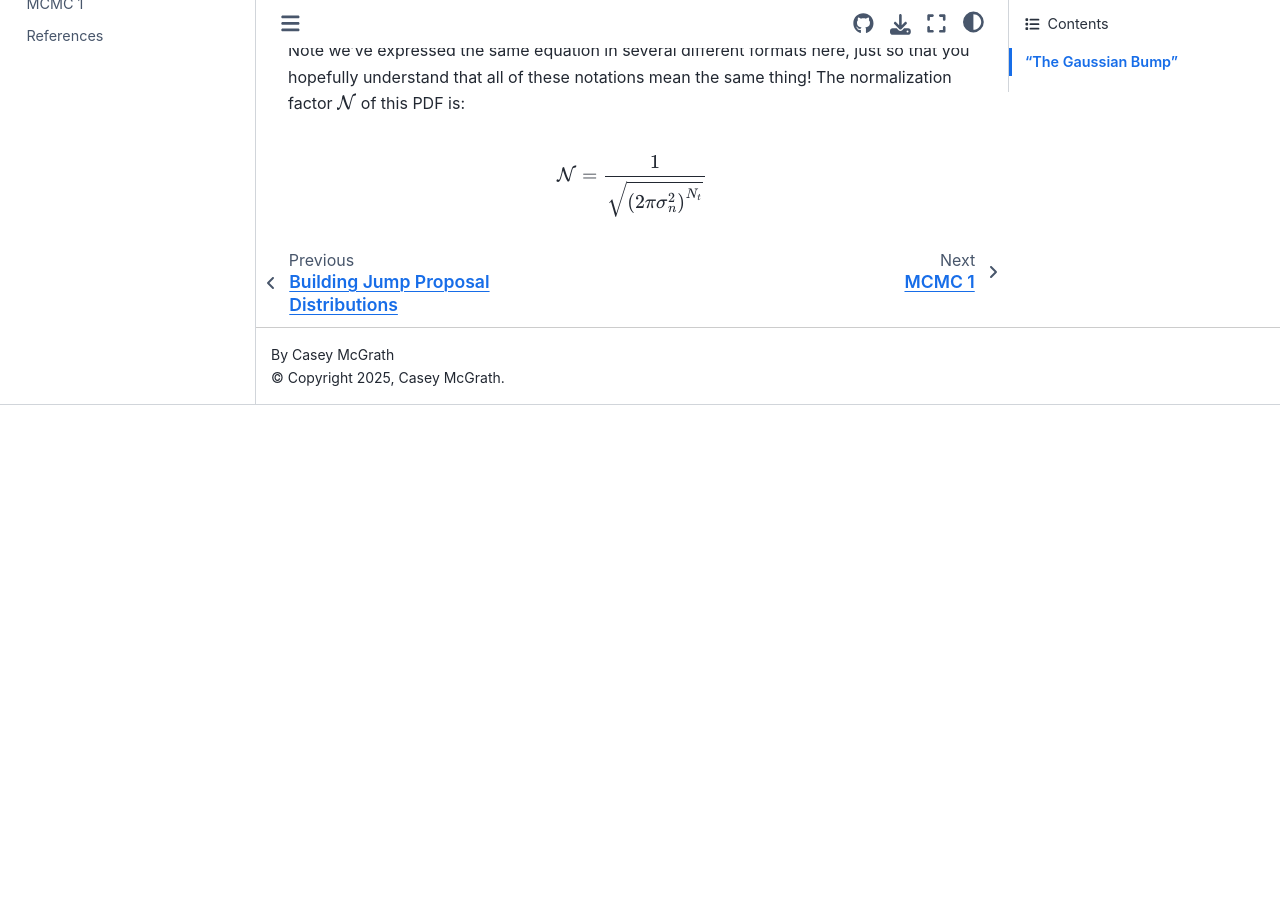
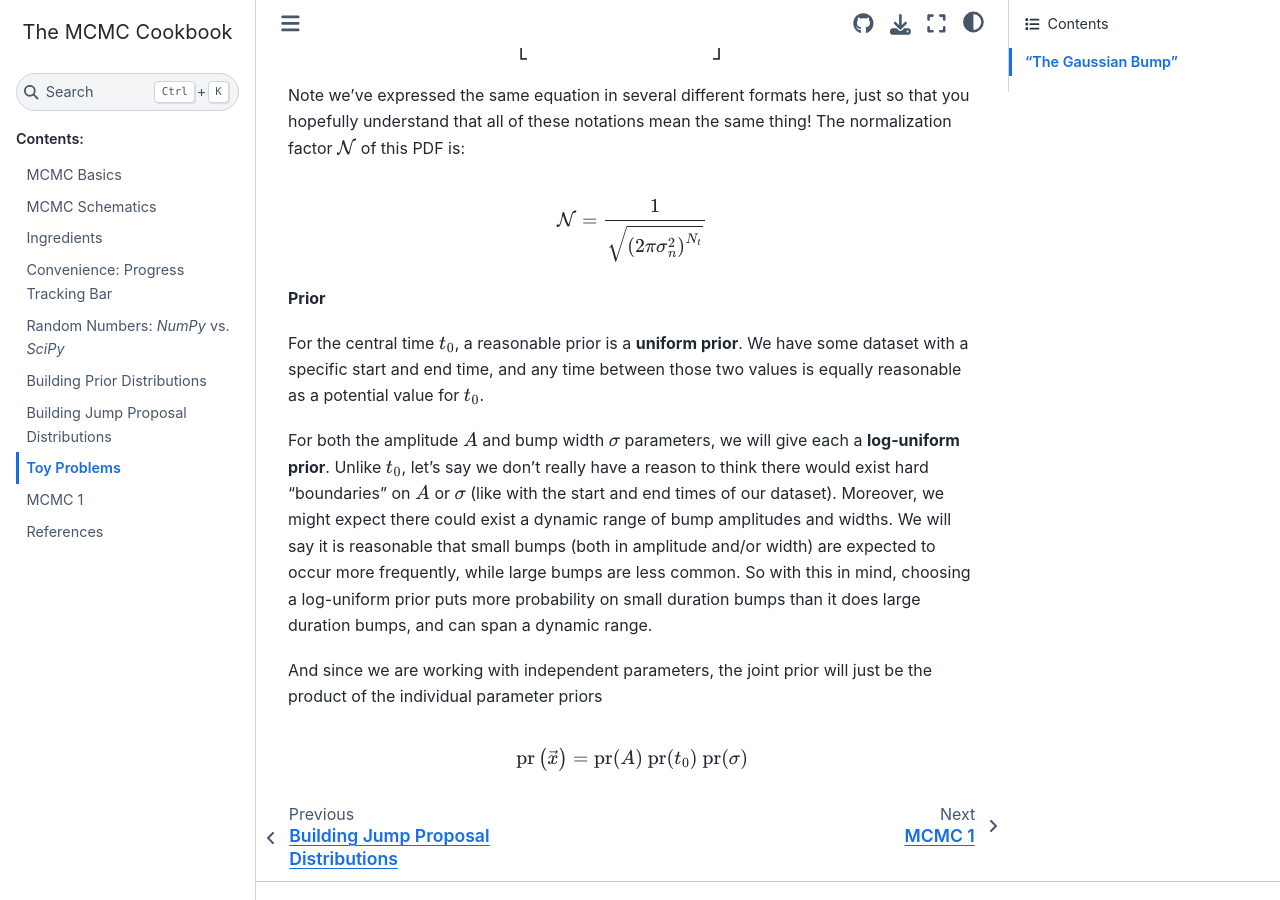
Before and after one commit to CaseyMcGrath/The-MCMC-Cookbook, a Sphinx documentation site: the page built from docs/source/sections/toy_problems.md, in a window 1280 px wide and 900 px high, scrolled down 1557 px. Built offline with Sphinx 7.4.7 and the Sphinx Book theme 1.1.4, drawn with Linux system fonts in a browser that asks for light colours; before the commit the page ends 1962 px from its top, so only the background shows below that; some of the changed text lies outside the part shown.

Commit message:
Update toy problem section to add discussion of prior to the Gaussian bump problem

```diff
--- a/docs/source/sections/toy_problems.md
+++ b/docs/source/sections/toy_problems.md
@@ -21,6 +21,8 @@ $$ (bump_model)
 - $t_0$ = central time
 - $\sigma$ = bump width (the standard deviation of the Gaussian)
 
+We will assume all three parameters are **independent**.
+
 **Dataset**
 
 We collect a total of $N_t$ observed data and store it in an array $\vec{d}$.  And let's say that the observation uncertainty is the same for every data point.  In other words, the underlying noise in our measurements is just "white noise" with standard deviation $\sigma_n$ - none of our observations are correlated with each other.
@@ -43,3 +45,16 @@ Note we've expressed the same equation in several different formats here, just s
 $$
 \mathcal{N} = \frac{1}{\sqrt{\left(2\pi \sigma_n^2\right)^{N_t}}}
 $$
+
+**Prior**
+
+For the central time $t_0$, a reasonable prior is a **uniform prior**.  We have some dataset with a specific start and end time, and any time between those two values is equally reasonable as a potential value for $t_0$.
+
+For both the amplitude $A$ and bump width $\sigma$ parameters, we will give each a **log-uniform prior**.  Unlike $t_0$, let's say we don't really have a reason to think there would exist hard "boundaries" on $A$ or $\sigma$ (like with the start and end times of our dataset).  Moreover, we might expect there could exist a dynamic range of bump amplitudes and widths.  We will say it is reasonable that small bumps (both in amplitude and/or width) are expected to occur more frequently, while large bumps are less common.  So with this in mind, choosing a log-uniform prior puts more probability on small duration bumps than it does large duration bumps, and can span a dynamic range.
+
+And since we are working with independent parameters, the joint prior will just be the product of the individual parameter priors
+
+
+$$
+\text{pr}\left(\vec{x}\right) = \text{pr}(A) \ \text{pr}(t_0) \ \text{pr}(\sigma)
+$$
```
